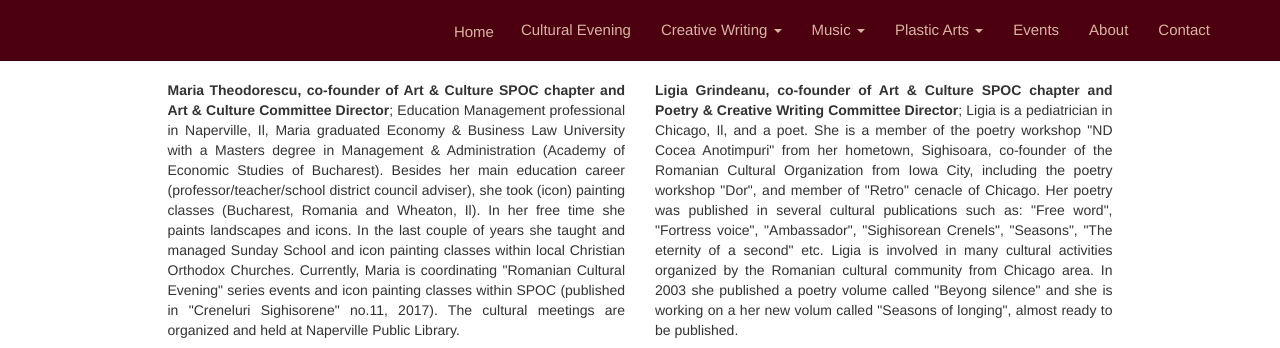
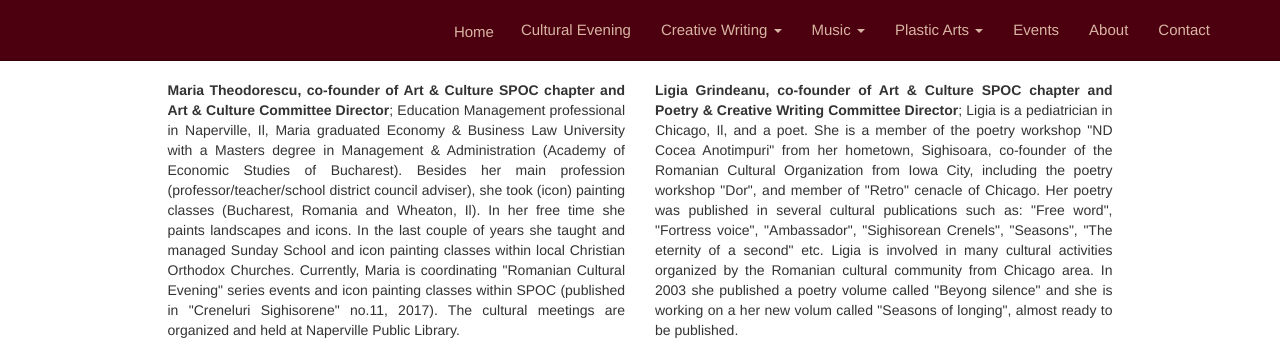
Before and after one commit to adrianth/culteve, a Jekyll site: the page built from en/about.html, in a window 1280 px wide and 900 px high. Shown: the top 348 px of the window. Built offline with Jekyll 4.4.1, drawn with Linux system fonts in a browser that asks for light colours.

Commit message:
profession

```diff
--- a/en/about.html
+++ b/en/about.html
@@ -12,7 +12,7 @@ title: About
         <div class="col-sm-5">
             <p style="text-align: justify">
 
-                <strong>Maria Theodorescu, co-founder of Art & Culture SPOC chapter and Art & Culture Committee Director</strong>; Education Management professional in Naperville, Il, Maria graduated Economy & Business Law University with a Masters degree in Management & Administration (Academy of Economic Studies of Bucharest). Besides her main education career (professor/teacher/school district council adviser), she took (icon) painting classes (Bucharest, Romania and Wheaton, Il). In her free time she paints landscapes and icons. In the last couple of years she taught and managed Sunday School and icon painting classes within local Christian Orthodox Churches. Currently, Maria is coordinating "Romanian Cultural Evening" series events and icon painting classes within SPOC (published in "Creneluri Sighisorene" no.11, 2017). The cultural meetings are organized and held at Naperville Public Library. </p>
+                <strong>Maria Theodorescu, co-founder of Art & Culture SPOC chapter and Art & Culture Committee Director</strong>; Education Management professional in Naperville, Il, Maria graduated Economy & Business Law University with a Masters degree in Management & Administration (Academy of Economic Studies of Bucharest). Besides her main profession (professor/teacher/school district council adviser), she took (icon) painting classes (Bucharest, Romania and Wheaton, Il). In her free time she paints landscapes and icons. In the last couple of years she taught and managed Sunday School and icon painting classes within local Christian Orthodox Churches. Currently, Maria is coordinating "Romanian Cultural Evening" series events and icon painting classes within SPOC (published in "Creneluri Sighisorene" no.11, 2017). The cultural meetings are organized and held at Naperville Public Library. </p>
 
             <img class="img img-responsive" src="{{ site.baseurl }}/img/events/vara.jpg" alt="">
 
```
